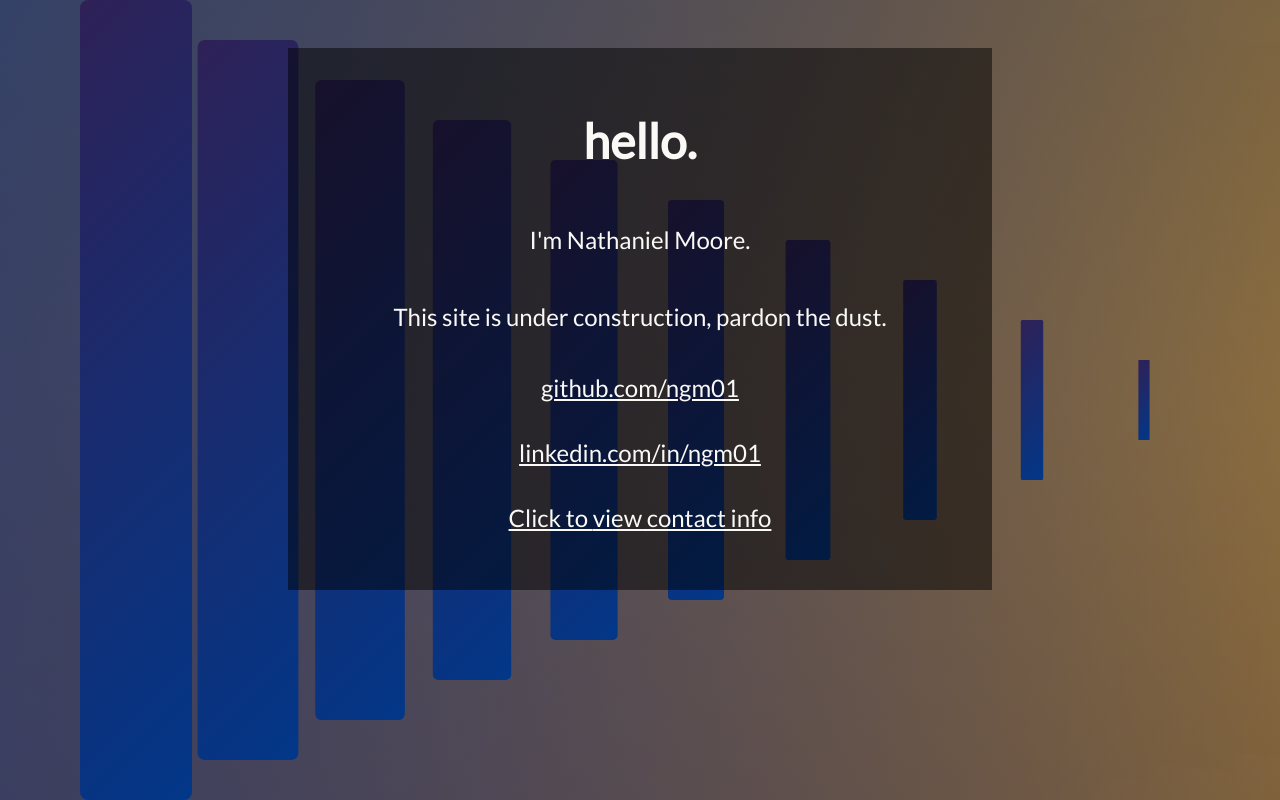
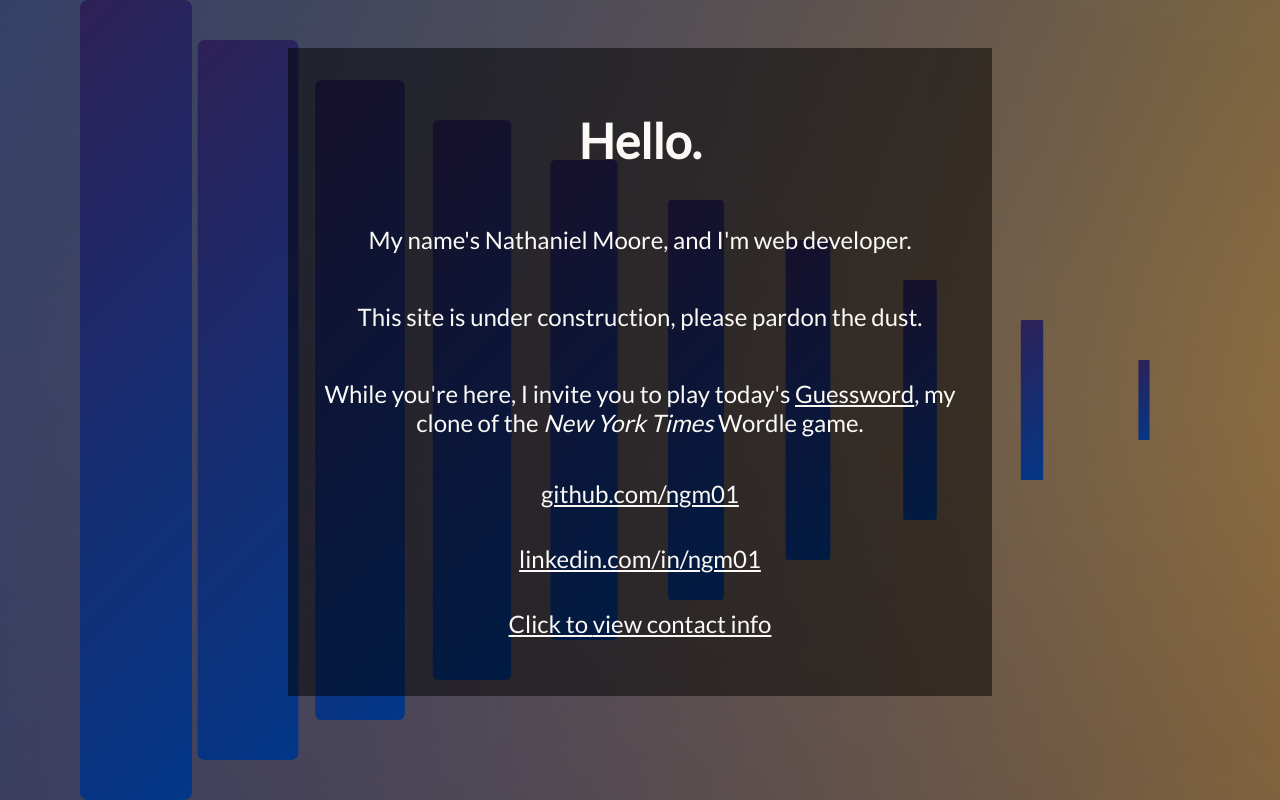
Before and after one commit to ngm01/personal-site, a plain HTML site: page index.html in a window 1280 px wide. Drawn offline with Linux system fonts and the light colour scheme.

Commit message:
updated text, added link to guessword

```diff
--- a/index.html
+++ b/index.html
@@ -1,6 +1,6 @@
 <html>
     <head>
-        <title>ngm01</title>
+        <title>👋</title>
         <link rel="stylesheet" href="./style.css" />
         <link rel="stylesheet" href="https://fonts.googleapis.com/css2?family=Lato" />
         <script src="./script.js"></script>
@@ -10,9 +10,12 @@
             <div id="column-container">
             </div>
             <div class="notice">
-                <h1>hello.</h1>
-                <p>I'm Nathaniel Moore.</p>
-                <p>This site is under construction, pardon the dust.</p>
+                <h1>Hello.</h1>
+                <p>My name's Nathaniel Moore, and I'm web developer.</p>
+                <p>This site is under construction, please pardon the dust.</p>
+                <div class="links">
+                    <p>While you're here, I invite you to play today's <a target="_blank" href="https://guessword.ngm01.com">Guessword</a>, my clone of the <i>New York Times</i> Wordle game.</p>
+                </div>
                 <div class="links">
                     <a href="https://github.com/ngm01" target="_blank" rel="noopener noreferrer">github.com/ngm01</a>
                     <a href="https://linkedin.com/in/ngm01" target="_blank" rel="noopener noreferrer">linkedin.com/in/ngm01</a>
```
